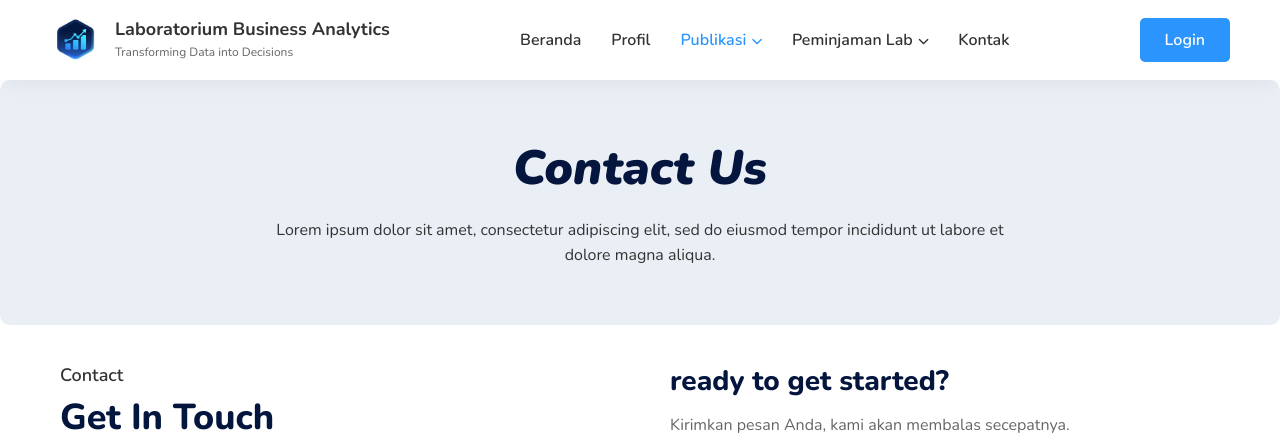
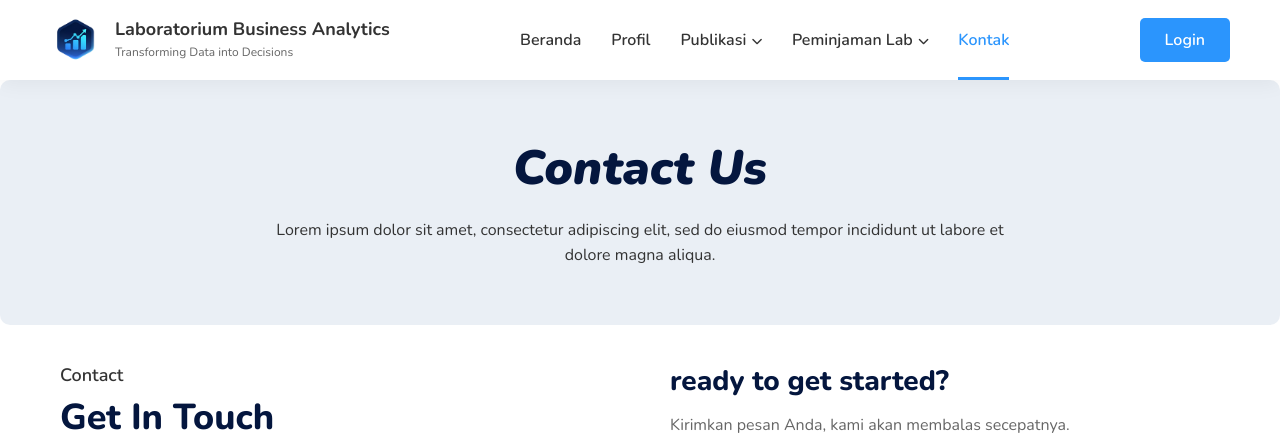
Before and after one commit to SkyWarLimit/PBL_BA, a PHP site: page /pages/kontak.php in a window 1280 px wide. Shown: the top 441 px of the page. Run offline with PHP 8.4, Linux system fonts and the light colour scheme; some libraries are stand-ins or nearby versions.

Commit message:
fixed contact

```diff
--- a/pages/kontak.php
+++ b/pages/kontak.php
@@ -44,7 +44,7 @@ $userRole = isset($_SESSION['role']) ? ucfirst($_SESSION['role']) : 'User';
             <li class="nav-item"><a class="nav-link" href="profile.php">Profil</a></li>
 
             <li class="nav-item dropdown">
-                <a class="nav-link dropdown-toggle active" href="#" role="button" data-bs-toggle="dropdown"
+                <a class="nav-link dropdown-toggle" href="#" role="button" data-bs-toggle="dropdown"
                     aria-expanded="false">
                     <span>Publikasi</span>
                     <i class="fas fa-chevron-down dropdown-icon"></i>
@@ -69,7 +69,7 @@ $userRole = isset($_SESSION['role']) ? ucfirst($_SESSION['role']) : 'User';
                 </ul>
             </li>
 
-            <li class="nav-item"><a class="nav-link" href="kontak.php">Kontak</a></li>
+            <li class="nav-item"><a class="nav-link active" href="kontak.php">Kontak</a></li>
 
             <li class="nav-item mobile-auth-section">
                 <?php if ($isLoggedIn): ?>
```
